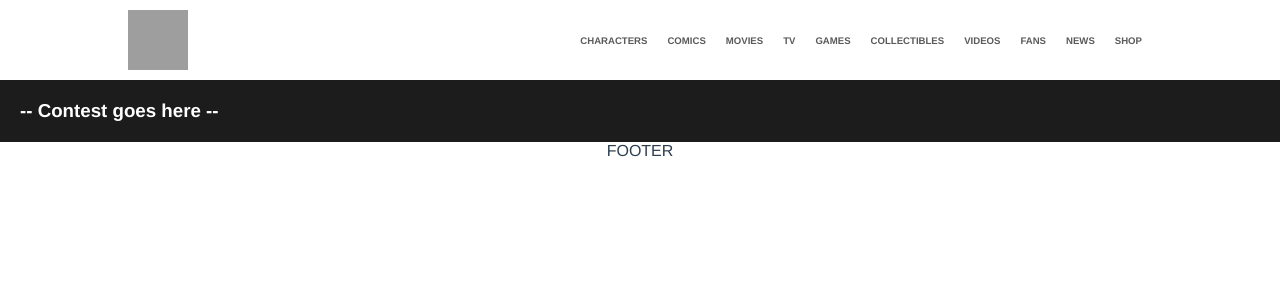
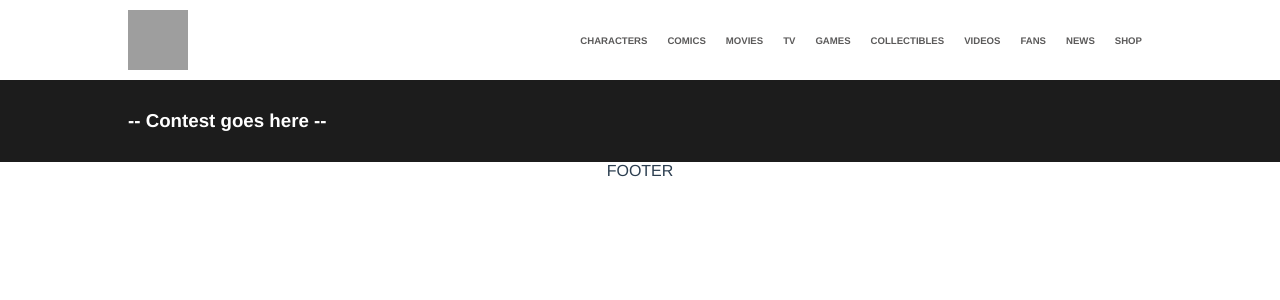
Before and after one commit to DanieleGelsomino/vue-dc-comics, a Vue app: page / in a window 1280 px wide. Shown: the top 300 px of the page. Built offline with nearby package versions, Linux system fonts and the light colour scheme; grey boxes are pictures that could not be loaded.

Commit message:
fixed header, main add variables scss file

```diff
--- a/src/App.vue
+++ b/src/App.vue
@@ -11,6 +11,7 @@ import Header from './components/Header.vue'
 import Main from './components/Main.vue'
 import Footer from './components/Footer.vue'
 
+
 export default {
   name: 'App',
   components: {
@@ -22,10 +23,8 @@ export default {
 </script>
 
 <style lang="scss">
-$bg-c-main: #1c1c1c;
-$text-white: #fff;
-$d-flex:flex;
-$f-direction-column:column;
+@import "variables";
+
 
 *{
   padding:0px;
@@ -39,23 +38,17 @@ $f-direction-column:column;
   -moz-osx-font-smoothing: grayscale;
   text-align: center;
   color: #2c3e50;
-  display: $d-flex;
-  flex-direction: $f-direction-column;
-  align-items: center;
-  header{
-    width: 80%;
+  header {
+    background-color: #fff;
+    display: $d-flex;
+    justify-content: center;
     padding: 10px 0px;
   }
   main {
-    text-align:left;
-    background-color:$bg-c-main;
-    color:$text-white;
-    align-self: start;
-    width: 100%;
-    padding: 20px;
-
-
-
+    background-color: $bg-c-main;
+    display: $d-flex;
+    justify-content: center;
+    padding: 30px 0px;
   }
 
 }
--- a/src/components/Header.vue
+++ b/src/components/Header.vue
@@ -27,53 +27,36 @@ name:'HeaderComponent'
 </script>
 
 <style scope lang="scss">
-$list-style:none;
-$font-size:0.6rem;
-$text-uppercase: uppercase;
-$text-bold:700;
-$logo-small: 60px;
-$text-darkgray: #5b5a5a;
-$d-flex:flex;
-$f-direction-column:column;
-$link-color: #0b7cec;
-$no-decoration:none;
+@import "../variables";
 
-.dc-navbar{
-  display:$d-flex;
-  align-items: center;
+.dc-navbar {
+  display: $d-flex;
   justify-content: space-between;
-
-  .logo-small{
-    width: $logo-small;
-    height: $logo-small;
+  align-items:center;
+  width: 80%;
+  .logo-small {
+    width: 60px;
+    height: 60px;
   }
-  ul{
+  ul {
+    display: $d-flex;
     list-style-type: $list-style;
-    display: $d-flex;
-    justify-content: space-around;
-
-
     li {
-      text-transform: $text-uppercase;
       font-size: $font-size;
       font-weight: $text-bold;
-      color:$text-darkgray;
+      text-transform: $text-uppercase;
       margin: 0 10px;
       a {
-        cursor: pointer;
-        text-decoration: $no-decoration;
-        color: $text-darkgray;
-        &:hover{
-          color:$link-color;
+        text-decoration:$no-decoration;
+        color:$text-darkgray;
+        padding-bottom: 29px;
+        &:hover {
+          color: $azure-color;
+          border-bottom: 4px solid $azure-color;
         }
       }
-
-
-}
-
-}
-
-
+    }
+  }
 }
 
 
--- a/src/components/Main.vue
+++ b/src/components/Main.vue
@@ -2,6 +2,7 @@
   <main>
     <div class="content-main">
       <h3>-- Contest goes here --</h3>
+      <div class="banner"></div>
     </div>
   </main>
 </template>
@@ -13,8 +14,17 @@ name:'MainComponent'
 </script>
 
 <style scoped lang="scss">
+@import "../variables";
+
+.content-main {
+  display: $d-flex;
+  justify-content: space-between;
+  align-items:center;
+  width: 80%;
+  h3 {
+    color: $text-white;
+  }
 
 
-
-
+}
 </style>
--- /dev/null
+++ b/src/variables.scss
@@ -0,0 +1,12 @@
+$list-style: none;
+$font-size: 0.6rem;
+$text-uppercase: uppercase;
+$text-bold: 700;
+$logo-small: 60px;
+$text-darkgray: #5b5a5a;
+$d-flex: flex;
+$f-direction-column: column;
+$azure-color: #0b7cec;
+$no-decoration: none;
+$bg-c-main: #1c1c1c;
+$text-white: #fff;
```
